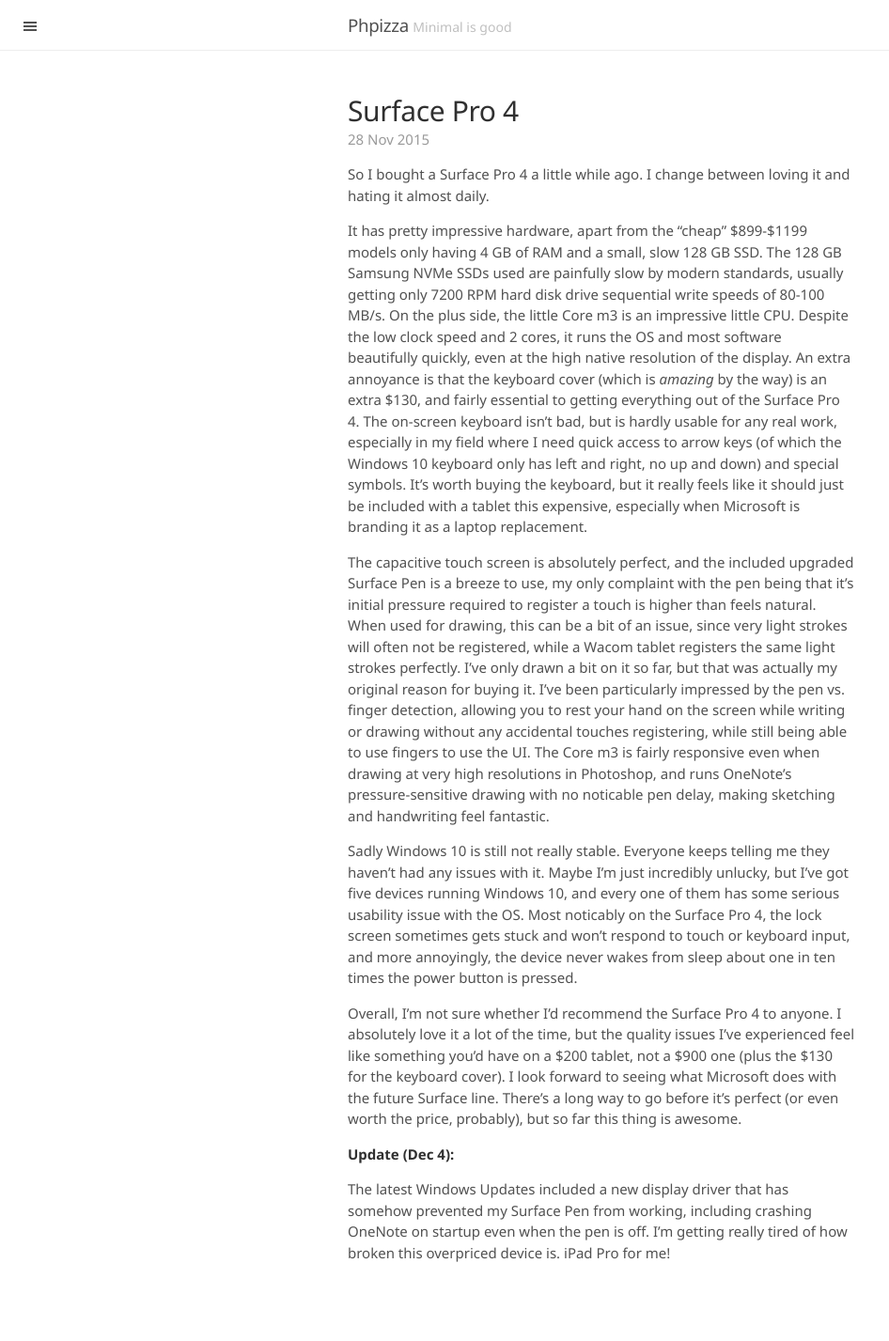
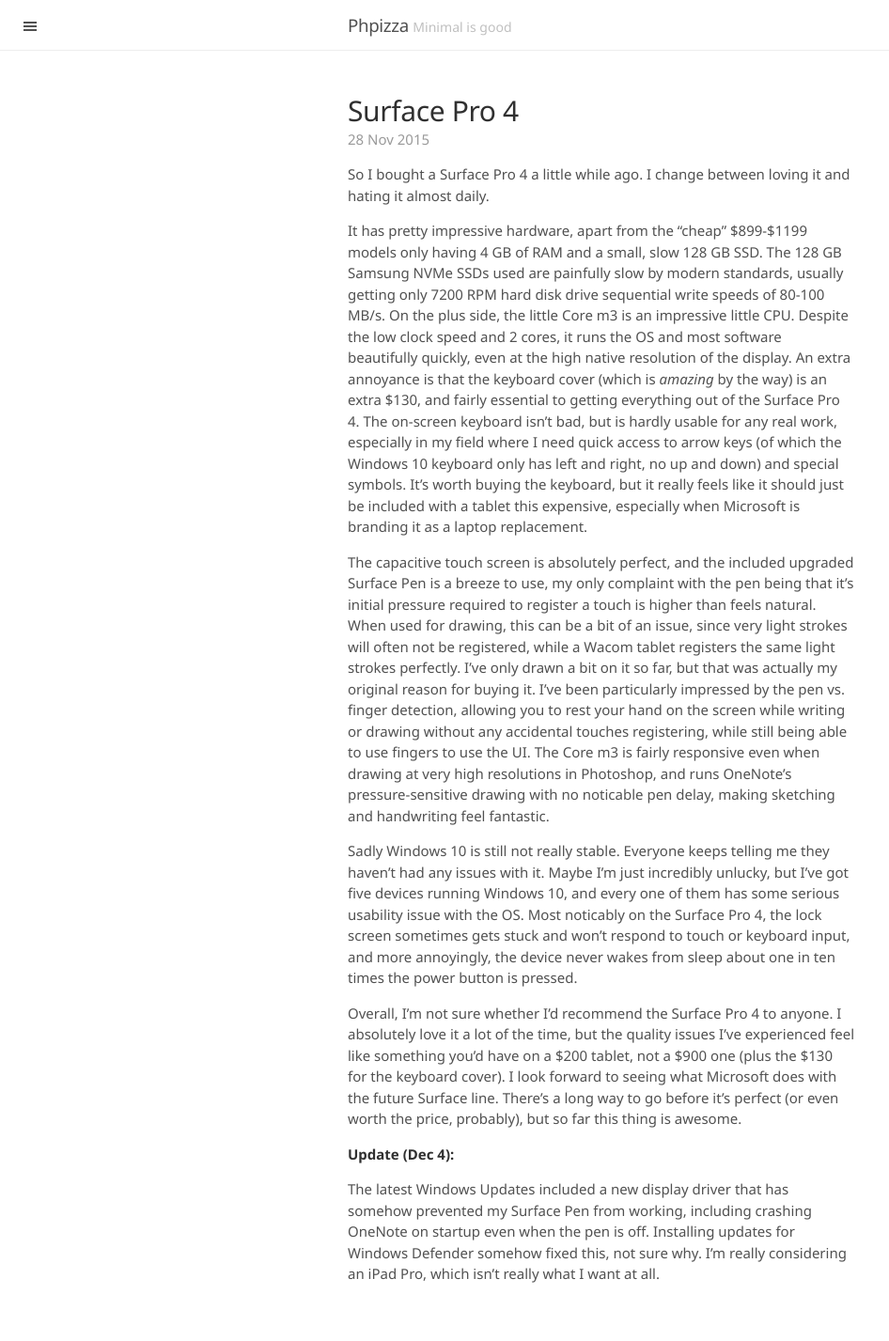
Before and after one commit to Alanaktion/alanaktion.github.io, a Jekyll site: the page built from _posts/2015-11-28-surface-pro-4.md, in a window 1280 px wide. Shown: the whole page at 94% size, without its empty margins (0-946 px from the left). Built offline with Jekyll 4.4.1, drawn with Linux system fonts in a browser that asks for light colours; Markdown is read by kramdown in place of the engine named in the settings; before the commit the page ends 1404 px from its top, so only the background shows below that.

Commit message:
Update SP4

```diff
--- a/_posts/2015-11-28-surface-pro-4.md
+++ b/_posts/2015-11-28-surface-pro-4.md
@@ -16,4 +16,4 @@
 
 **Update (Dec 4):**
 
-The latest Windows Updates included a new display driver that has somehow prevented my Surface Pen from working, including crashing OneNote on startup even when the pen is off. I'm getting really tired of how broken this overpriced device is. iPad Pro for me!
+The latest Windows Updates included a new display driver that has somehow prevented my Surface Pen from working, including crashing OneNote on startup even when the pen is off. Installing updates for Windows Defender somehow fixed this, not sure why. I'm really considering an iPad Pro, which isn't really what I want at all.
```
